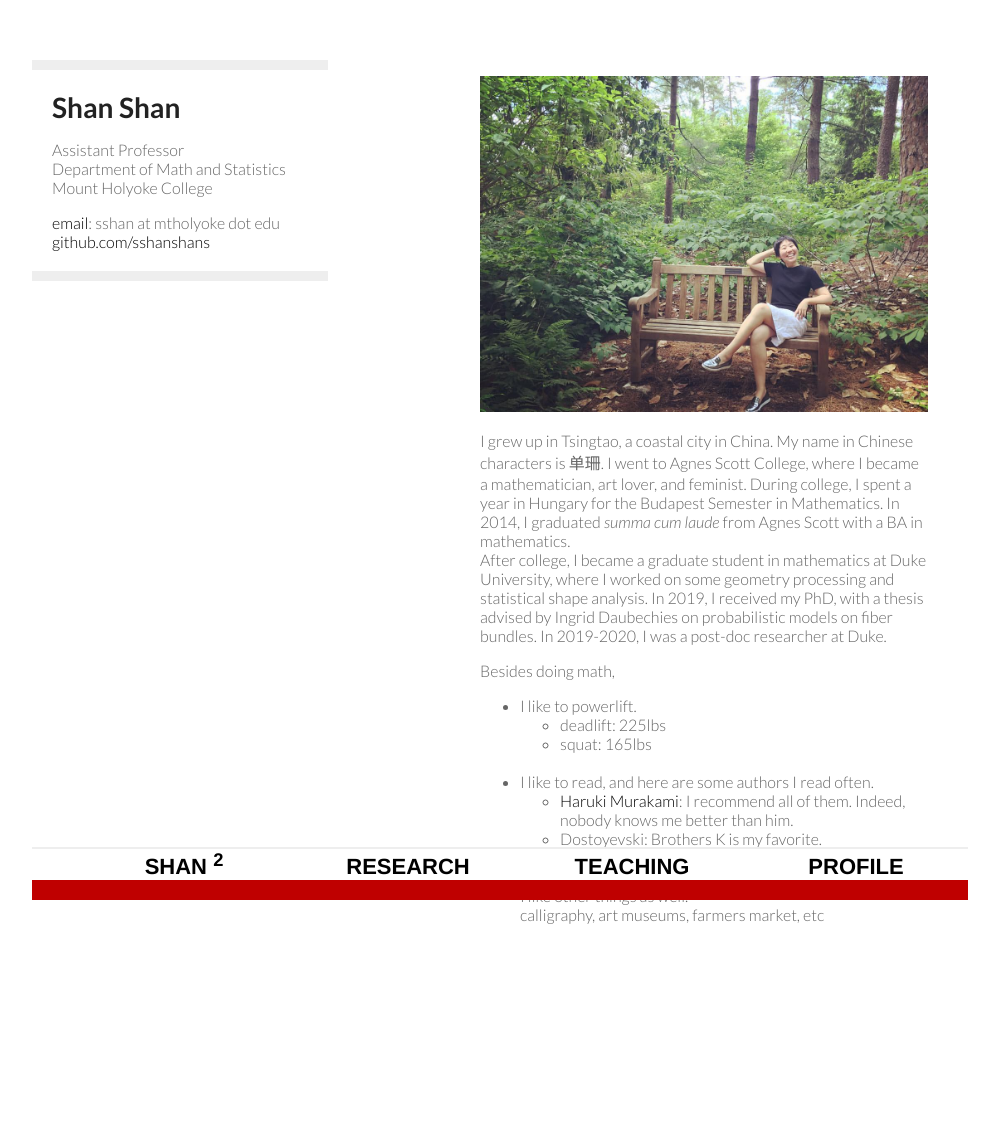
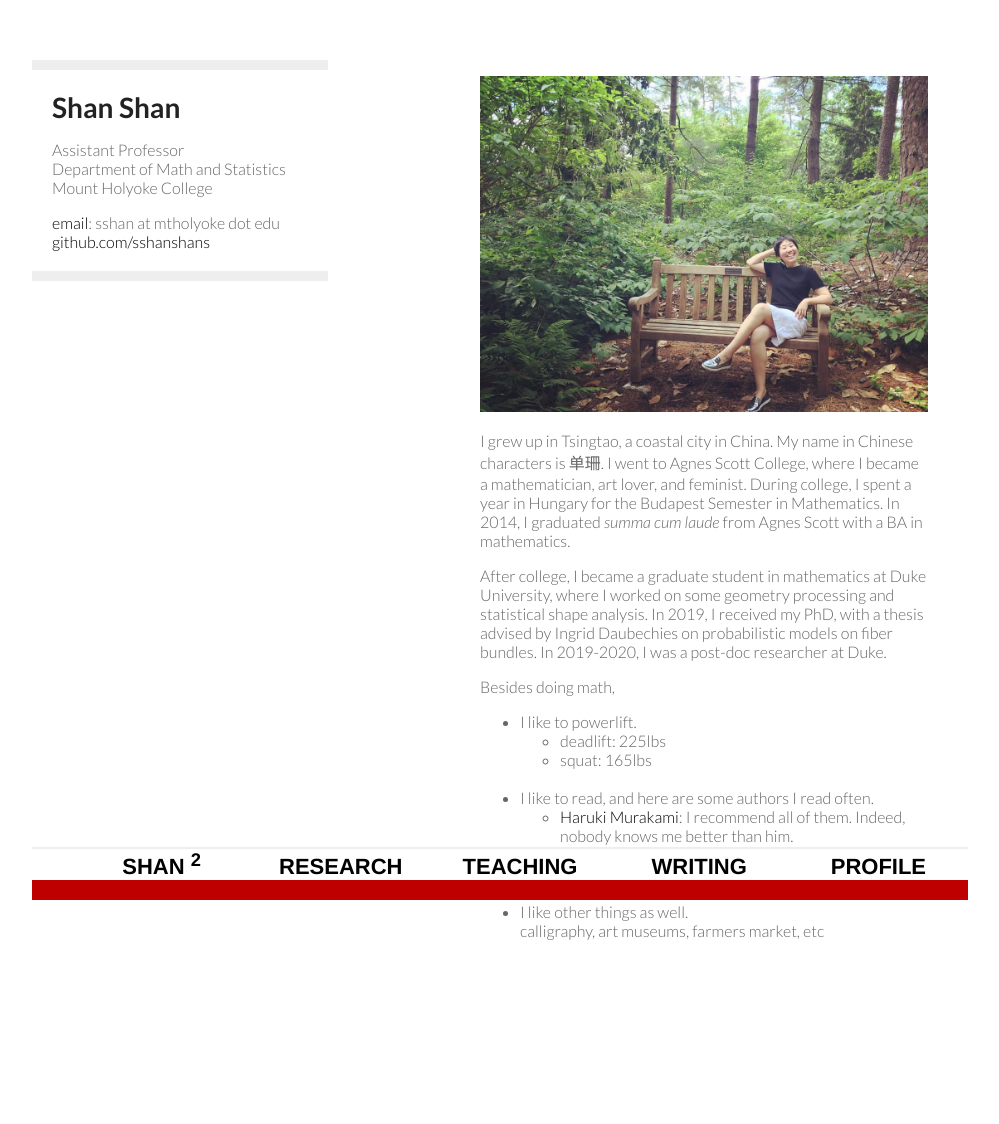
Before and after one commit to sshanshans/sshanshans.github.io, a Jekyll site: the page built from AboutMe/aboutme.md, in a window 1280 px wide. Shown: the whole page, without its empty margins (160-1159 px from the left). Built offline with Jekyll 4.4.1, drawn with Linux system fonts in a browser that asks for light colours.

Commit message:
update layout

```diff
--- a/AboutMe/aboutme.md
+++ b/AboutMe/aboutme.md
@@ -7,6 +7,7 @@ description: profile
 ![me](/images/shanshan.jpg)
 
 I grew up in Tsingtao, a coastal city in China. My name in Chinese characters is 单珊. I went to Agnes Scott College, where I became a mathematician, art lover, and feminist. During college, I spent a year in Hungary for the Budapest Semester in Mathematics. In 2014, I graduated *summa cum laude* from Agnes Scott with a BA in mathematics.
+
 After college, I became a graduate student in mathematics at Duke University, where I worked on some geometry processing and statistical shape analysis. In 2019, I received my PhD, with a thesis advised by Ingrid Daubechies on probabilistic models on fiber bundles. In 2019-2020, I was a post-doc researcher at Duke.
 
 Besides doing math,
--- a/_layouts/default.html
+++ b/_layouts/default.html
@@ -15,6 +15,7 @@
       		    		<li><a href="/"> SHAN <sup>2</sup> </font> </a></li>
 	        		<li><a href="{{ BASE_PATH }}/research/research.html">RESEARCH</a></li>
 		        	<li><a href="{{ BASE_PATH }}/teaching/teaching.html">TEACHING</a></li>
+				<li><a href="https://github.com/sshanshans/blogs">WRITING</a></li>
 	        		<li><a href="{{ BASE_PATH }}/AboutMe/aboutme.html">PROFILE</a></li>
 	    		        </ul>
       </nav>
```
